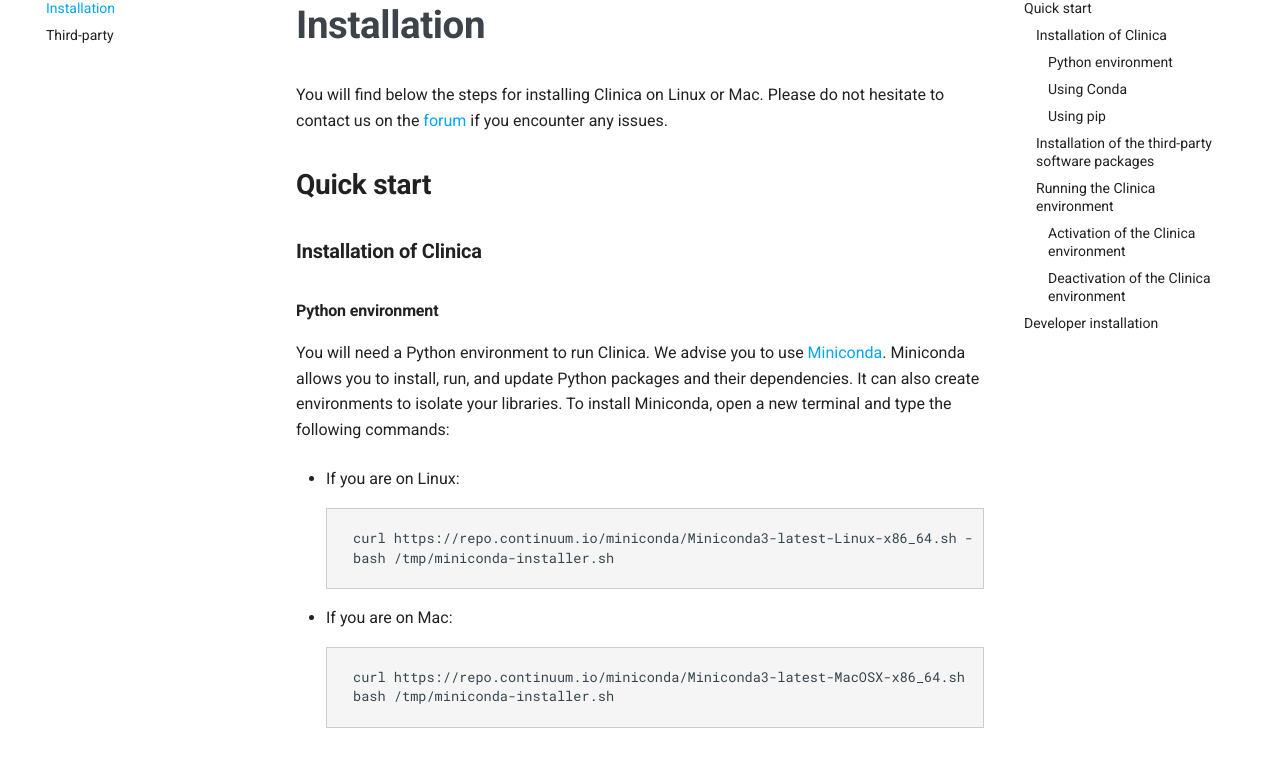
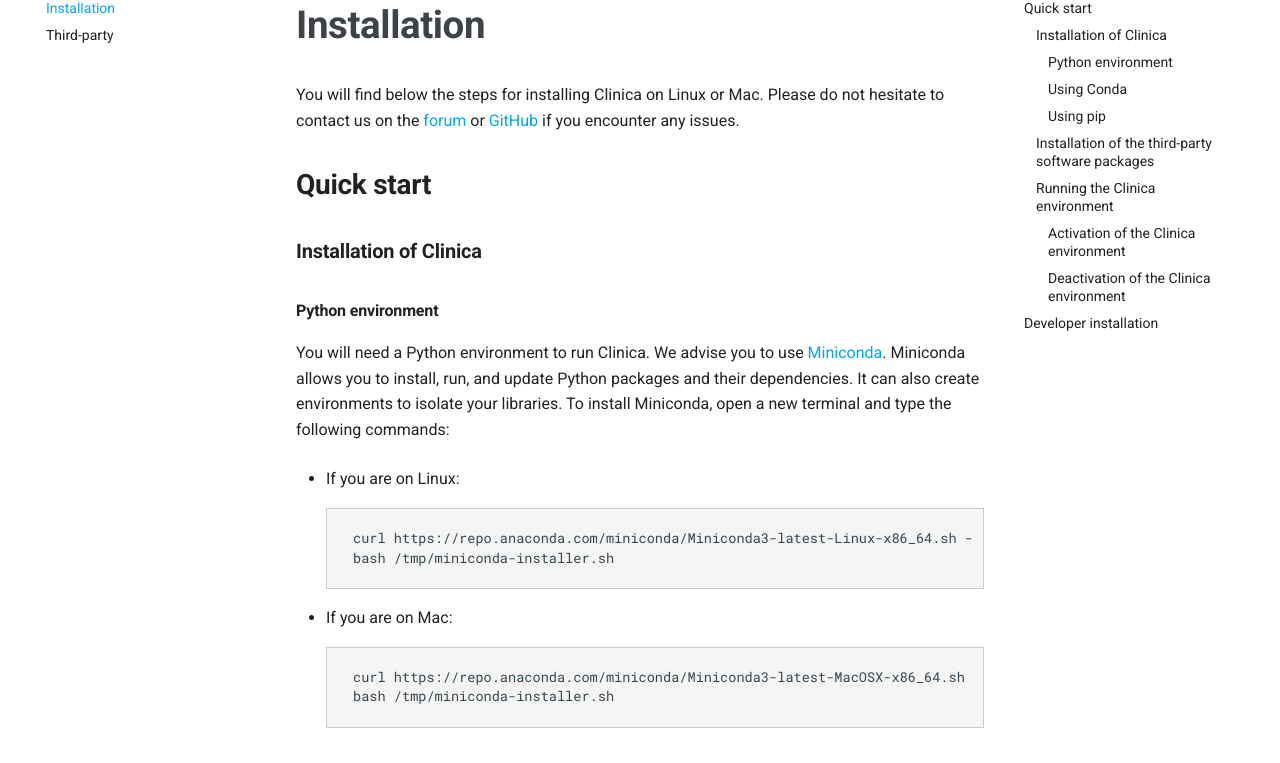
Before and after one commit to aramis-lab/clinica, an MkDocs documentation site: the page built from docs/Installation.md, in a window 1280 px wide and 1400 px high. Shown: the part 178-941 px from the top of the window. Built offline with MkDocs 1.6.1 and Material for MkDocs 9.7.7, drawn with Linux system fonts in a browser that asks for light colours; comment, search, counter and statistics services are not loaded.

Commit message:
Update links to download Miniconda

````diff
--- a/docs/Installation.md
+++ b/docs/Installation.md
@@ -2,7 +2,8 @@
 
 You will find below the steps for installing Clinica on Linux or Mac. Please do
 not hesitate to contact us on the
-[forum](https://groups.google.com/forum/#!forum/clinica-user)
+[forum](https://groups.google.com/forum/#!forum/clinica-user) or
+[GitHub](https://github.com/aramis-lab/clinica/issues)
 if you encounter any issues.
 
 
@@ -19,13 +20,13 @@
 
 - If you are on Linux:
 ```bash
-curl https://repo.continuum.io/miniconda/Miniconda3-latest-Linux-x86_64.sh -o /tmp/miniconda-installer.sh
+curl https://repo.anaconda.com/miniconda/Miniconda3-latest-Linux-x86_64.sh -o /tmp/miniconda-installer.sh
 bash /tmp/miniconda-installer.sh
 ```
 
 - If you are on Mac:
 ```bash
-curl https://repo.continuum.io/miniconda/Miniconda3-latest-MacOSX-x86_64.sh -o /tmp/miniconda-installer.sh
+curl https://repo.anaconda.com/miniconda/Miniconda3-latest-MacOSX-x86_64.sh -o /tmp/miniconda-installer.sh
 bash /tmp/miniconda-installer.sh
 ```
 
````
